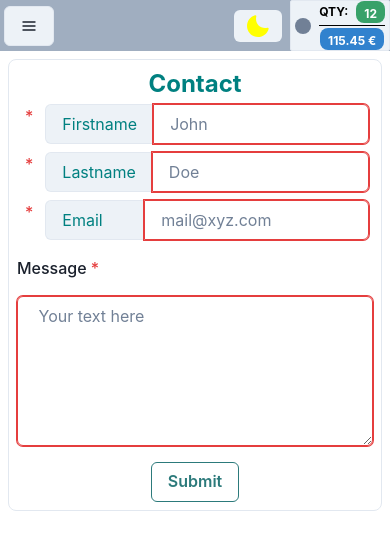
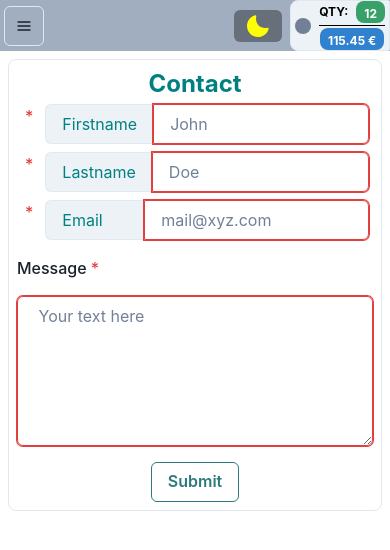
Before and after one commit to D-Savel/DS-Store, a React (Create React App) app: page /Contact in a window 390 px wide. Shown: the top 550 px of the page. Built offline with nearby package versions, Linux system fonts and the light colour scheme.

Commit message:
modify mobile menu and dark/light icin button

```diff
--- a/src/Components/MobileNavigation.js
+++ b/src/Components/MobileNavigation.js
@@ -1,25 +1,25 @@
-import { Box, Fade, Button, IconButton, useDisclosure } from "@chakra-ui/react"
+import { Flex, IconButton, Menu, MenuButton, MenuList } from "@chakra-ui/react"
 import { HamburgerIcon } from "@chakra-ui/icons"
-const MobileNavigation = ({ children }) => {
-  const { isOpen, onToggle } = useDisclosure()
+import NavigationListItems from "./NavigationListItems"
+const MobileNavigation = (props) => {
+  const { setSelect } = props
 
   return (
-    <>
-      <Button
+    <Menu>
+      <MenuButton
         as={IconButton}
         aria-label="Open mobile menu"
         icon={<HamburgerIcon />}
         variant="outline"
-        onClick={onToggle}
         ml="1"
       >
-      </Button>
-      <Box position="absolute" right="0" left="0" top="100%">
-        <Fade in={isOpen} unmountOnExit={true}>
-          {children}
-        </Fade>
-      </Box>
-    </>
+      </MenuButton>
+      <MenuList>
+        <Flex align="start" direction="column">
+          <NavigationListItems setSelect={setSelect} />
+        </Flex>
+      </MenuList>
+    </Menu>
   )
 }
 export default MobileNavigation
--- a/src/Components/Navigation.js
+++ b/src/Components/Navigation.js
@@ -31,26 +31,20 @@ const Navigation = (props) => {
       <Flex align="center" justify="space-between" direction="row">
         <Box as="nav" bg="gray.400" >
           {isMobile ? (
-
-            <MobileNavigation>
-              <Flex align="start" justify="space-between" direction="column">
-                <NavigationListItems setSelect={setSelect} />
-              </Flex>
-            </MobileNavigation>
-
+            <MobileNavigation setSelect={setSelect} />
           ) : (
             <NavigationListItems setSelect={setSelect} />
           )}
         </Box>
         <Box>
           {colorMode === "light" ?
-            <Button mr="2" color="gray.300" onClick={toggleColorMode} size="sm">
+            <Button mr="2" colorScheme='blackAlpha' variant='solid' onClick={toggleColorMode} size="sm">
               <MoonIcon color="yellow" w="6" h="6" />
             </Button>
-            : <Button mr="2" color="yellow" onClick={toggleColorMode} size="sm">
+            : <Button mr="2" colorScheme='yellow' variant='solid' onClick={toggleColorMode} size="sm">
               <SunIcon color="white" w="6" h="6" />
             </Button>}
-          <Badge border="1px" borderColor="gray.200" borderRadiusRight="lg" color="white">
+          <Badge border="1px" borderColor="gray.200" borderLeftRadius="lg" color="white">
             <Flex direction="row" >
               <HStack mr="2" align="center">
                 <Badge p="2" borderRadius="lg" variant="solid" colorScheme="gray">
--- a/src/Components/NavigationListItems.js
+++ b/src/Components/NavigationListItems.js
@@ -24,11 +24,8 @@ const NavigationListItems = ({ sx, ...props }) => {
   const { setSelect } = props
 
   return (
-
-
-    <>
+    <Menu>
       <Link fontSize="18" as={ReachLink} to={"/Home"} px="5">Home</Link>
-      <Menu>
       <MenuButton size="sm" fontSize="18" as={Button} rightIcon={<ChevronDownIcon />}>
         Products
       </MenuButton>
@@ -50,9 +47,6 @@ const NavigationListItems = ({ sx, ...props }) => {
       <Link fontSize="18" as={ReachLink} to={"/Offer"} pl="5">Offer</Link>
       <Link fontSize="18" as={ReachLink} to={"/Contact"} pl="5">Contact</Link>
     </Menu>
-    </>
-
-
   )
 }
 
```
Also changed, not shown: src/Components/Header.js (deleted, +0 -10 lines). Lines whose indentation alone changed are shown as unchanged.
